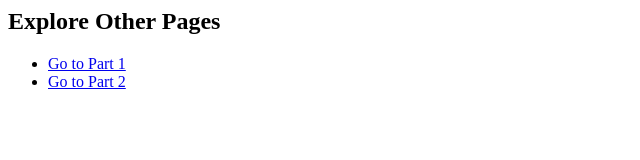
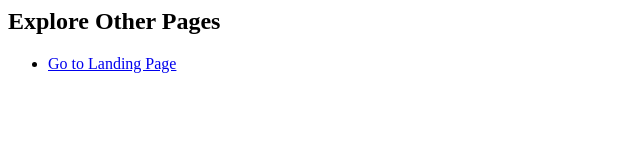
Before and after one commit to socialmediauser1/UIUX_Project9, a plain HTML site: page index.html in a window 1280 px wide. Shown: the whole page, without its empty margins (0-640 px from the left). Drawn offline with Linux system fonts and the light colour scheme.

Commit message:
Update image paths in README and modify project links in index.html for clarity

```diff
--- a/index.html
+++ b/index.html
@@ -1,7 +1,6 @@
 <section class="project-links">
     <h2>Explore Other Pages</h2>
     <ul>
-      <li><a href="Meme/index.html">Go to Part 1</a></li>
-      <li><a href="Landing page/index.html">Go to Part 2</a></li>
+      <li><a href="Landing page/index.html">Go to Landing Page</a></li>
     </ul>
   </section>
```
Also changed, not shown: 1 other file.
